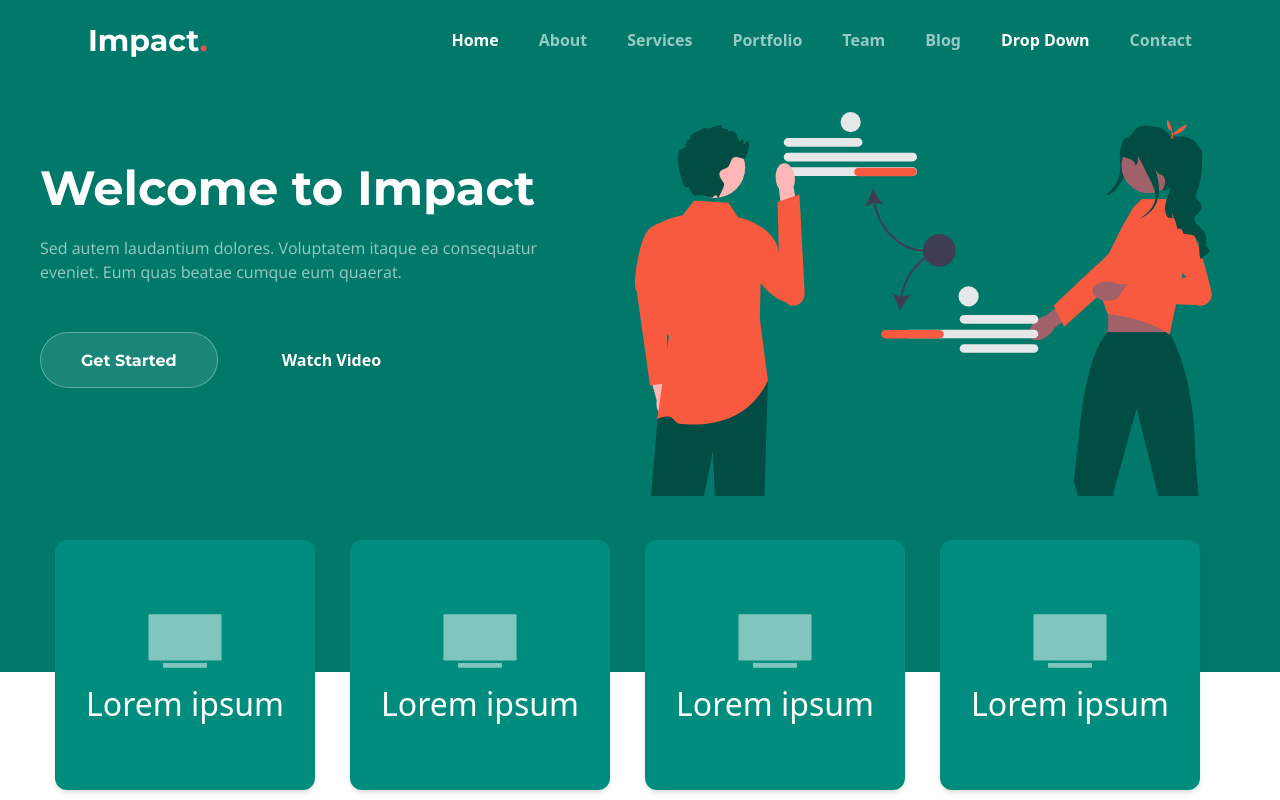
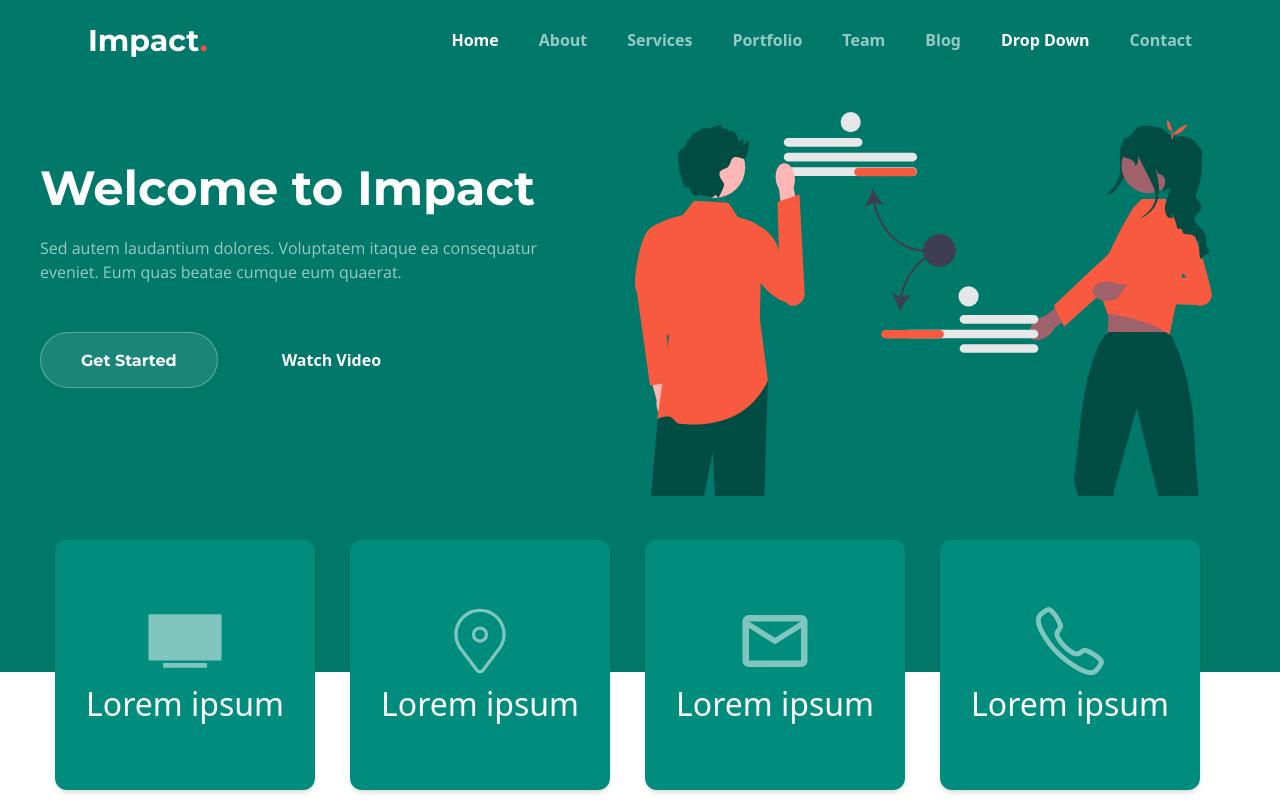
Before and after one commit to hafiz1379/impact-business-website, a React (Create React App) app: page / in a window 1280 px wide. Built offline with nearby package versions, Linux system fonts and the light colour scheme; some icons are missing.

Commit message:
Fix linter error

```diff
--- a/src/components/Home/HomeTitle.jsx
+++ b/src/components/Home/HomeTitle.jsx
@@ -1,6 +1,6 @@
-import { FaRegCirclePlay } from "react-icons/fa6";
-import hero_img from "../../assets/images/hero-img.svg";
-import Homecards from "./Homecards";
+import { FaRegCirclePlay } from 'react-icons/fa6';
+import heroImg from '../../assets/images/hero-img.svg';
+import Homecards from './Homecards';
 
 export default function HomeTitle() {
   return (
@@ -9,7 +9,7 @@ export default function HomeTitle() {
         <div className="w-full pt-8 lg:flex flex-row-reverse">
           <img
             className="px-3 w-full h-80 md:h-[370px] lg:min-h-96"
-            src={hero_img}
+            src={heroImg}
             alt=""
           />
           {/* start header info */}
@@ -22,11 +22,17 @@ export default function HomeTitle() {
               eveniet. Eum quas beatae cumque eum quaerat.
             </p>
             <div className="flex justify-between py-3 w-92 h-32">
-              <button className="border h-14 mt-6 border-white border-opacity-30 py-4 px-10 rounded-full bg-white bg-opacity-10 text-white font-500  hover:border-opacity-75 hover:border-2 font-main transition duration-200">
-                {" "}
+              <button
+                type="button"
+                className="border h-14 mt-6 border-white border-opacity-30 py-4 px-10 rounded-full bg-white bg-opacity-10 text-white font-500  hover:border-opacity-75 hover:border-2 font-main transition duration-200"
+              >
+                {' '}
                 Get Started
               </button>
-              <button className="flex justify-center items-center ml-5 text-white font-600  hover:text-opacity-95">
+              <button
+                type="button"
+                className="flex justify-center items-center ml-5 text-white font-600  hover:text-opacity-95"
+              >
                 <span className="mr-3 text-h2 text-opacity-40 text-white">
                   <FaRegCirclePlay />
                 </span>
--- a/src/components/Home/Homecards.jsx
+++ b/src/components/Home/Homecards.jsx
@@ -1,7 +1,8 @@
-import { IoTvSharp } from "react-icons/io5";
-import { CiLocationOn } from "react-icons/ci";
+import { IoTvSharp, IoCallOutline } from 'react-icons/io5';
+import { CiLocationOn } from 'react-icons/ci';
+import { MdOutlineEmail } from 'react-icons/md';
 
-export default function Homecards() {
+function Homecards() {
   return (
     <>
       <div className="w-full flex flex-col items-center justify-center px-4 md:flex-row md:flex-wrap md:px-0">
@@ -13,19 +14,19 @@ export default function Homecards() {
         </div>
         <div className=" bg-card flex flex-col mb-10 items-center justify-center h-[250px] w-full sm:w-[512px] md:w-[300px] mx-5 rounded-xl lg:w-[450px] xl:w-[260px] shadow-md xl:absolute xl:top-[540px] xl:left-[330px]">
           <span className="block text-center text-h1 text-white text-opacity-50 font-bold">
-            <IoTvSharp />
+            <CiLocationOn />
           </span>
           <h1 className="text-h2 text-white">Lorem ipsum </h1>
         </div>
         <div className=" bg-card flex flex-col mb-10 items-center justify-center h-[250px] w-full sm:w-[512px] md:w-[300px] mx-5 rounded-xl lg:w-[450px] xl:w-[260px] shadow-md xl:absolute xl:top-[540px] xl:left-[625px]">
           <span className="block text-center text-h1 text-white text-opacity-50 font-bold">
-          <IoTvSharp />
+            <MdOutlineEmail />
           </span>
           <h1 className="text-h2 text-white">Lorem ipsum </h1>
         </div>
         <div className=" bg-card flex flex-col mb-10 items-center justify-center h-[250px] w-full sm:w-[512px] md:w-[300px] mx-5 rounded-xl lg:w-[450px] xl:w-[260px] shadow-md xl:absolute xl:top-[540px] xl:left-[920px]">
           <span className="block text-center text-h1 text-white text-opacity-50 font-bold">
-          <IoTvSharp />
+            <IoCallOutline />
           </span>
           <h1 className="text-h2 text-white">Lorem ipsum </h1>
         </div>
@@ -34,15 +35,4 @@ export default function Homecards() {
   );
 }
 
-function Card() {
-  return (
-    <>
-      <div className=" bg-card flex flex-col mb-10 items-center justify-center h-[250px] w-full sm:w-[512px] md:w-[300px] mx-5 rounded-xl lg:w-[450px] xl:w-[300px] shadow-md xl:absolute xl:top-[540px]">
-        <span className="block text-center text-h1 text-white text-opacity-50 font-bold">
-          <IoTvSharp />
-        </span>
-        <h1 className="text-h2 text-white">Lorem ipsum </h1>
-      </div>
-    </>
-  );
-}
+export default Homecards;
--- a/src/index.js
+++ b/src/index.js
@@ -8,5 +8,5 @@ const root = ReactDOM.createRoot(document.getElementById('root'));
 root.render(
   <BrowserRouter>
     <App />
-  </BrowserRouter>
+  </BrowserRouter>,
 );
--- a/src/pages/Home.jsx
+++ b/src/pages/Home.jsx
@@ -1,5 +1,5 @@
-import Nav from "../components/Navbar";
-import HomeTitle from "../components/Home/HomeTitle";
+import Nav from '../components/Navbar';
+import HomeTitle from '../components/Home/HomeTitle';
 
 function Home() {
   return (
```
Also changed, not shown: src/components/Navbar.jsx (+10 -10 lines), tailwind.config.js (+18 -18 lines), .eslintrc.json (added), .stylelintrc.json (added). Lines whose indentation alone changed are shown as unchanged.
